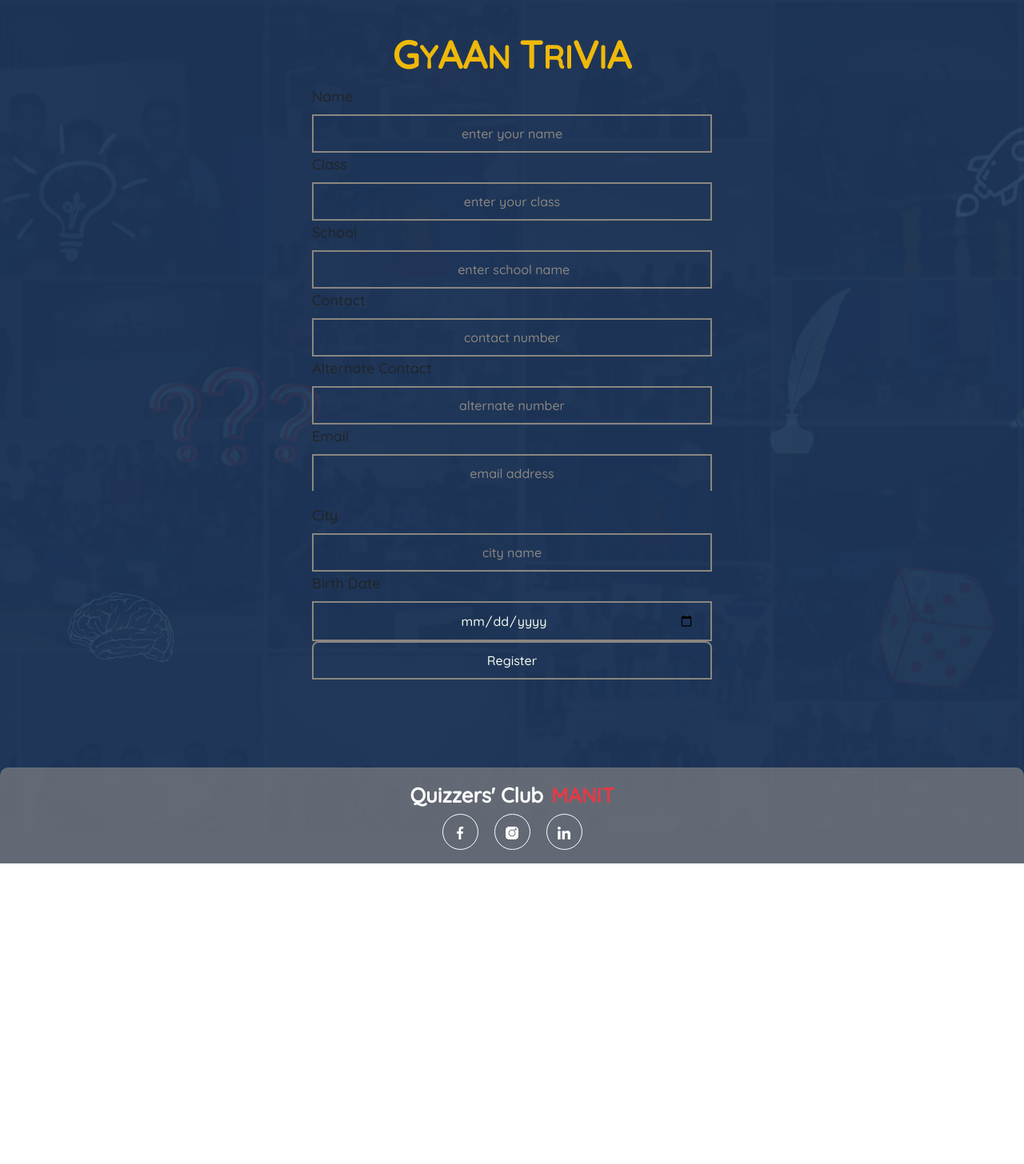
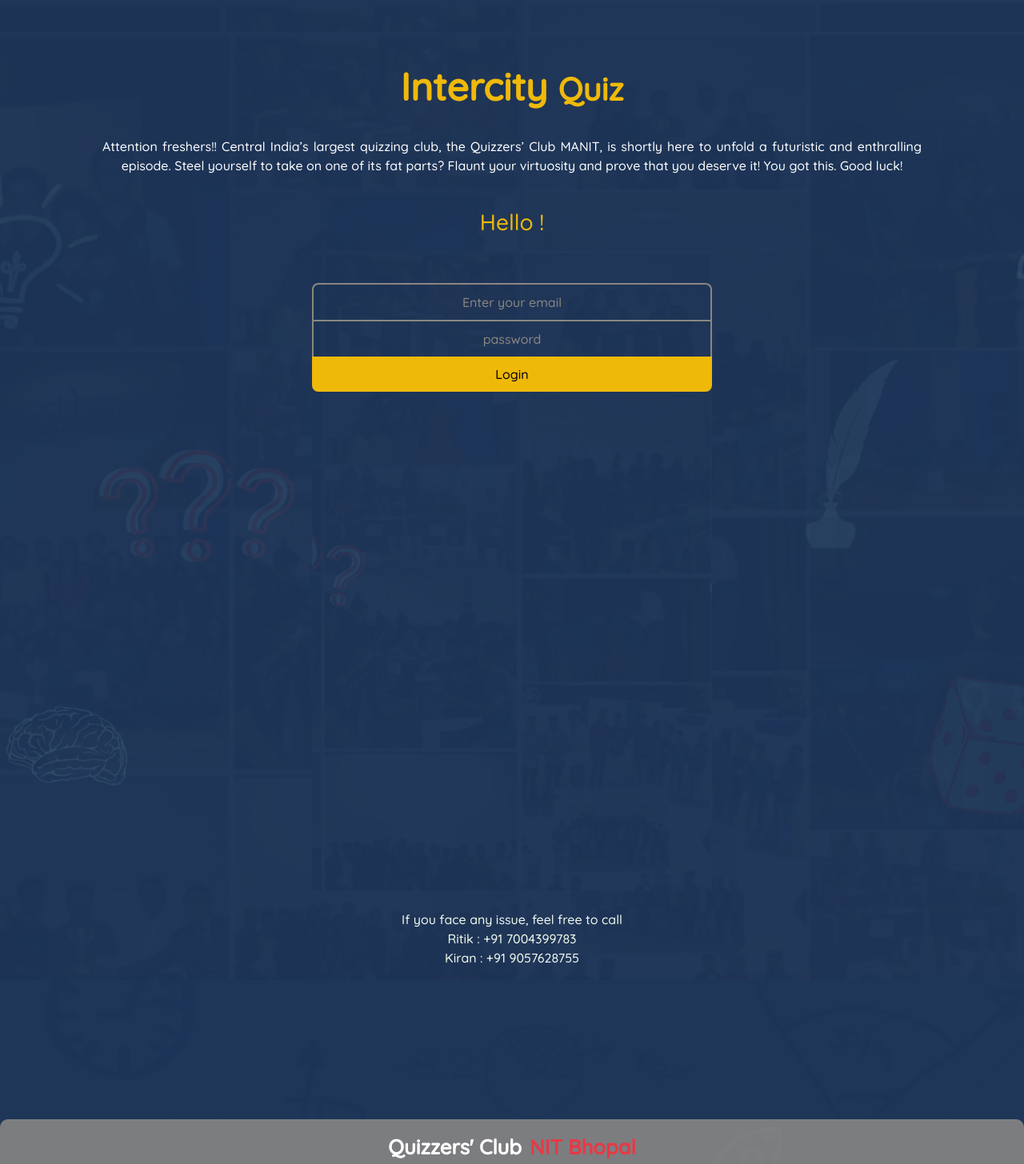
Before and after one commit to akashgoyal31/Quizzing-website, a React (Create React App) app: page / in a window 1280 px wide. Shown: the top 1456 px of the page at 80% size. Before the commit the page ends 1080 px from the top, so only its background shows below. Built offline with nearby package versions, Linux system fonts and the light colour scheme.

Commit message:
fourth commit

```diff
--- a/public/index.html
+++ b/public/index.html
@@ -32,7 +32,7 @@
     <link href="https://fonts.googleapis.com/css2?family=Quicksand:wght@500&display=swap" rel="stylesheet">
     <!-- Logo  -->
     <link rel="icon" href="logo.png" type="image/icon type">
-    <title>GYAAN TRIVIA</title>
+    <title>Intercity Quiz</title>
   </head>
   <body>
     <noscript>You need to enable JavaScript to run this app.</noscript>
--- a/public/styles.css
+++ b/public/styles.css
@@ -80,6 +80,9 @@
   padding: 1px 0;
   width: 100%;
   font-size: 1rem;
+  display: inline-block;
+    margin: 1rem auto;
+    color: #cbc8c8;
 }
 
 input[type="radio"] {
@@ -223,6 +226,7 @@
 .landing-page input:first-child,
 .landing-page .score:first-child {
   border-radius: 8px 8px 0 0;
+  /* margin: 37px 0px; */
 }
 
 .landing-page .score:last-child {
@@ -263,6 +267,7 @@
   border-radius: 0 0 8px 8px;
 }
 
+
 .landing-page button:focus {
   outline: none;
 }
@@ -288,11 +293,11 @@
 
 .brand {
   position: absolute;
-  top: 120%;
+  /* top: 150%; */
   display: flex;
   flex-direction: column;
   align-items: center;
-  bottom: 0;
+  bottom: -90%;
   height: 120px;
   width: 100%;
   background-color: #8d8a879e;
@@ -395,7 +400,9 @@
   outline: none;
 }
 
-
+.btn:hover {
+  background-color: #EFB90A;
+}
 /*
 .register-page {
   padding: 40px 0 0px 0;
@@ -407,6 +414,10 @@
   font-family: 'Quicksand', sans-serif !important;
 } */
 
-.register label{
+/* .register label{
   font-size: large;
+} */
+
+.register-btn{
+  margin-top: 1rem ;
 }
--- a/src/components/App.jsx
+++ b/src/components/App.jsx
@@ -28,8 +28,8 @@
             <Router>
                 <Switch>
                     {/* <Route path='/' exact><Landing /></Route> */}
-                    <Route path='/' exact><ReactRegistrationPage/></Route>
-                    {/* <Route path='/' exact><Loginpage /></Route> */}
+                    {/* <Route path='/' exact><ReactRegistrationPage/></Route> */}
+                    <Route path='/' exact><Loginpage /></Route>
                     {/* <Route path='/Loginpage' exact><Loginpage /></Route> */}
                     {/* <Route path='/verification'><Otp /></Route> */}
                     <Route path='/admin-login'><AdminAuth /></Route>
--- a/src/components/Brand.jsx
+++ b/src/components/Brand.jsx
@@ -4,7 +4,7 @@
 export default function Brand(){
     return <div className="brand">
            <div> Quizzers' Club
-            <span style={{'opacity':'1','color':'#E63946', 'fontSize':'1.6rem'}}>MANIT</span>
+            <span style={{'opacity':'1','color':'#E63946', 'fontSize':'1.6rem'}}>NIT Bhopal</span>
             </div>
             {/* <br /> */}
             <SocialMedia />
--- a/src/components/Event.jsx
+++ b/src/components/Event.jsx
@@ -3,6 +3,6 @@
 export default function Event(){
     return <h1 style={{'color':'#EFB90A', 'fontWeight':'bolder', 'textAlign':'center','fontSize':'3rem'}}>
             {/* V<span style={{'fontSize':'2.5rem'}}>I</span>H<span style={{'fontSize':'2.5rem'}}>A</span><span style={{'fontSize':'2.5rem'}}>AN</span> */}
-            G<span style={{'fontSize':'2.5rem'}}>Y</span>AA<span style={{'fontSize':'2.5rem'}}>N </span>T<span style={{'fontSize':'2.5rem'}}>RI</span>V<span style={{'fontSize':'2.5rem'}}>I</span>A
+            Intercity <span style={{'fontSize':'2.5rem'}}>Quiz</span>
         </h1>
 }
--- a/src/components/Loginpage.jsx
+++ b/src/components/Loginpage.jsx
@@ -40,18 +40,19 @@
   const signIn = (e) => {
     e.preventDefault();
 
-    firebaseApp.firestore().collection("Users").where('dob', '==', password).onSnapshot((snapshot) => {
+    firebaseApp.firestore().collection("Users").where('email', '==', email).onSnapshot((snapshot) => {
       let items = [];
       snapshot.forEach((doc) => items.push(doc.data()));
-      // console.log([{email}][0].email);
-      // console.log(items[0].email);
+      console.log(items);
+      // console.log(items[0].dob);
+      // console.log(password);
       // items[0].quiznottaken = true;
       if (email === "" || password === "") {
         setMessage(<p style={{ 'color': '#E63946', 'textAlign': 'center' }}>Fill all the details first.</p>);
         setTimeout(() => {
           setMessage("");
         }, 2000);
-      } else if ((items.length) && (items[0].email === [{ email }][0].email) && (items[0].quiznottaken)) {
+      } else if ((items.length) && (items[0].dob === password) && (items[0].quiznottaken)) {
 
 
         history.push('/instructions');
--- a/src/components/RegistrationPage.jsx
+++ b/src/components/RegistrationPage.jsx
@@ -123,8 +123,11 @@
 import { auth, createUserDocument } from "../firebase";
 import Event from "./Event";
 import Brand from "./Brand";
+import { useState } from 'react'
 
 class ReactRegistrationPage extends Component {
+
+
   state = {
     Name: "",
     std: "",
@@ -165,6 +168,7 @@
       // await createUsersDocument(user, { school });
     } catch (error) {
       console.log("error", error);
+
     }
 
     this.setState({
@@ -185,18 +189,19 @@
     const { Name, std, school, phone, altphone, email, place, dob } =
       this.state;
     // this.setState({ [quiznottaken]: true });
+    // const [message, setMessage] = useState('');
 
 
     return (
       <>
-      <div style={window.innerWidth<500?{'paddingBottom':'35%'}:{'paddingBottom':'15%'}} className="landing-page">
+        <div style={window.innerWidth < 500 ? { 'paddingBottom': '35%' } : { 'paddingBottom': '15%' }} className="landing-page">
 
           <Event />
 
           < div className="d-flex justify-content-center">
-        <form action="#" className="register" onSubmit={this.handlesubmit}>
+            <form action="#" className="grid" onSubmit={this.handlesubmit}>
               <div>
-            <label htmlFor="name">Name</label>
+                <label htmlFor="name " >Name</label>
                 <input
                   type="text"
                   name="Name"
@@ -208,7 +213,7 @@
                 />
               </div>
               <div>
-            <label htmlFor="std">Class</label>
+                <label htmlFor="std" >Class</label>
                 <input
                   type="number"
                   name="std"
@@ -267,7 +272,7 @@
                   placeholder="email address"
                 // onkeyup="validateEmail()"
                 />
-            <p id="email-error"></p>
+
               </div>
               <div>
                 <label htmlFor="place">City</label>
@@ -291,16 +296,19 @@
                   onChange={this.handlechange}
                 />
               </div>
-          <div className="d-flex justify-content-center">
+              <div className="d-flex justify-content-center register-btn">
                 <input
+
                   className="btn"
                   type="submit"
                   value="Register"
                 // onClick={Register()}
                 />
+            {/* <div>
+              {message}
+            </div> */}
               </div>
             </form>
-
 
           </div >
 
--- a/src/components/Score.jsx
+++ b/src/components/Score.jsx
@@ -83,7 +83,7 @@
                 V<span style={{'fontSize':'2.5rem'}}>I</span>H<span style={{'fontSize':'2.5rem'}}>AA</span>N
             </h1> */}
                 <h1 style={{ 'color': '#EFB90A', 'fontWeight': 'bolder', 'textAlign': 'center', 'fontSize': '3rem' }}>
-                G<span style={{'fontSize':'2.5rem'}}>Y</span>AA<span style={{'fontSize':'2.5rem'}}>N </span>T<span style={{'fontSize':'2.5rem'}}>RI</span>V<span style={{'fontSize':'2.5rem'}}>I</span>A
+                Intercity <span style={{'fontSize':'2.5rem'}}>Quiz</span>
                     {/* V<span style={{ 'fontSize': '2.5rem' }}>I</span>H<span style={{ 'fontSize': '2.5rem' }}>A</span><span style={{ 'fontSize': '2.5rem' }}>AN</span> */}
                 </h1>
                 <div className="d-flex justify-content-center">
```
Also changed, not shown: public/logo.png. Lines whose indentation alone changed are shown as unchanged.
